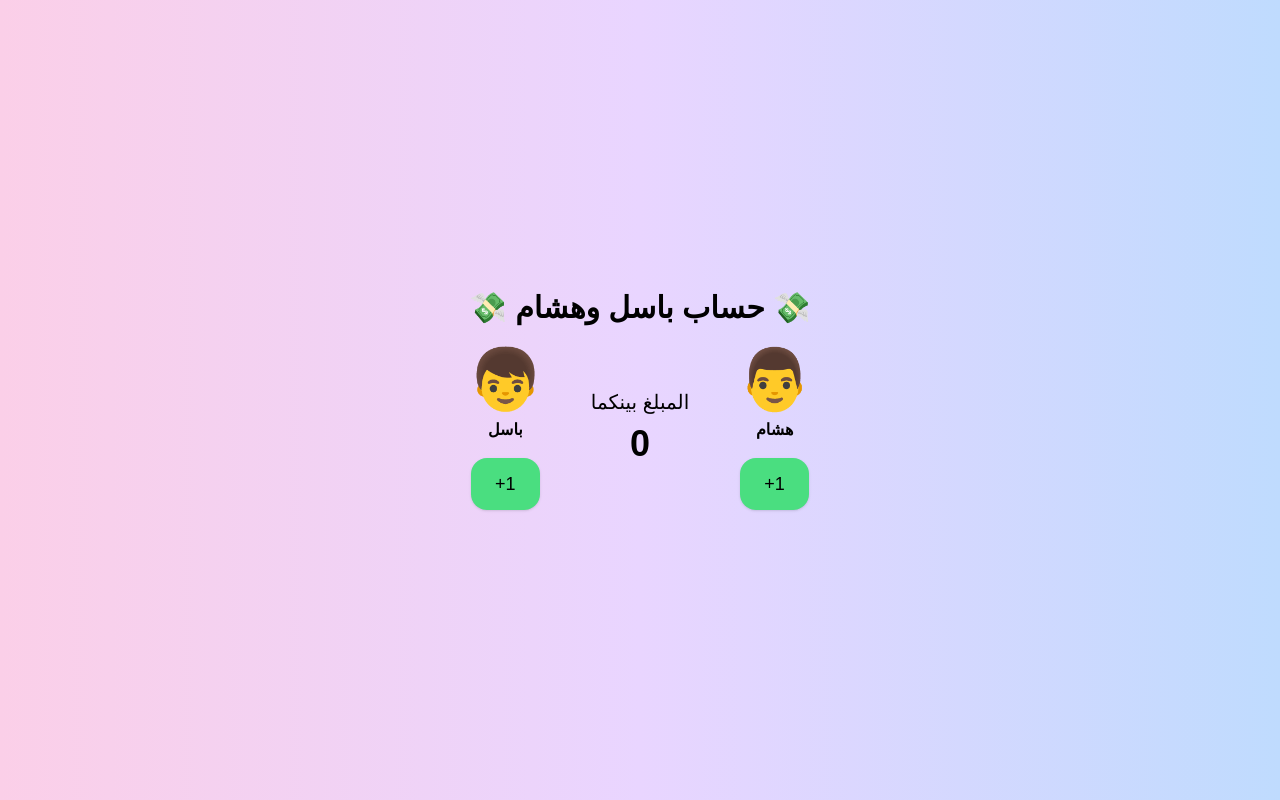
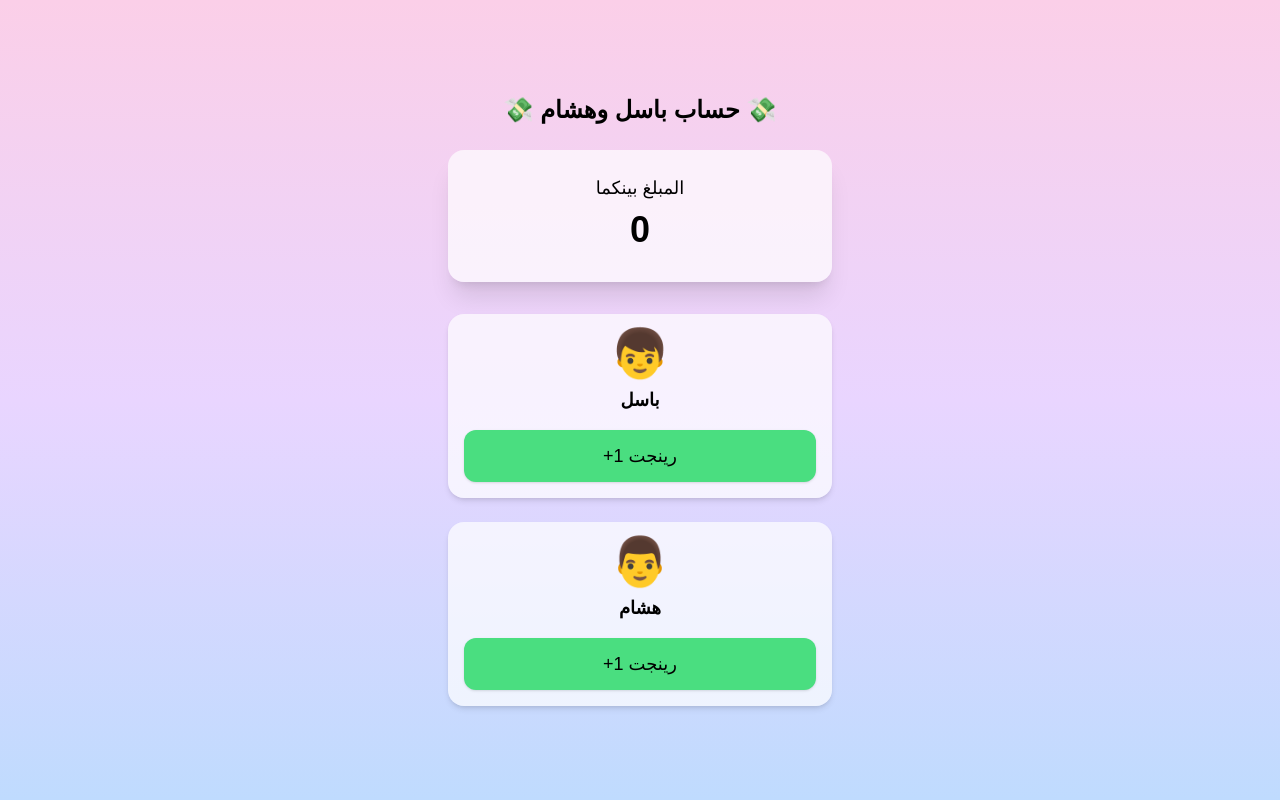
Before and after one commit to basilabdo/Money, a plain HTML site: page index.html in a window 1280 px wide. Drawn offline with nearby package versions, Linux system fonts and the light colour scheme; no server answers.

Commit message:
Update index.html

```diff
--- a/index.html
+++ b/index.html
@@ -2,37 +2,44 @@
 <html lang="ar">
 <head>
   <meta charset="UTF-8" />
+  <meta name="viewport" content="width=device-width, initial-scale=1.0">
   <title>💸 حساب باسل وهشام 💸</title>
   <script src="https://cdn.tailwindcss.com"></script>
   <style>
     body { font-family: 'Tajawal', sans-serif; }
     .fun { transition: all 0.18s ease; }
-    .fun:active { transform: scale(0.98); }
+    .fun:active { transform: scale(0.96); }
   </style>
 </head>
-<body class="bg-gradient-to-r from-pink-200 via-purple-200 to-blue-200 min-h-screen flex flex-col justify-center items-center">
-  <h1 class="text-3xl font-bold mb-6">💸 حساب باسل وهشام 💸</h1>
+<body class="bg-gradient-to-b from-pink-200 via-purple-200 to-blue-200 min-h-screen flex flex-col items-center justify-center p-4">
 
-  <div class="flex items-center gap-12">
+  <h1 class="text-2xl font-bold mb-6 text-center">💸 حساب باسل وهشام 💸</h1>
+
+  <!-- Debt Info -->
+  <div class="bg-white bg-opacity-70 rounded-2xl shadow-xl p-6 w-full max-w-sm text-center mb-8">
+    <p class="text-lg mb-2">المبلغ بينكما</p>
+    <div id="debt" class="text-4xl font-bold">0</div>
+    <p id="status" class="mt-2 text-lg"></p>
+  </div>
+
+  <!-- Buttons -->
+  <div class="flex flex-col gap-6 w-full max-w-sm">
     <!-- Basil -->
-    <div class="flex flex-col items-center">
-      <div class="text-6xl">👦</div>
-      <p class="mt-2 font-bold">باسل</p>
-      <button onclick="updateDebt('Basil', 1)" class="fun mt-4 px-6 py-3 bg-green-400 rounded-2xl shadow text-lg">+1</button>
-    </div>
-
-    <!-- Debt Info -->
-    <div class="text-center">
-      <p class="text-xl mb-2">المبلغ بينكما</p>
-      <div id="debt" class="text-4xl font-bold">0</div>
-      <p id="status" class="mt-2 text-lg"></p>
+    <div class="flex flex-col items-center bg-white bg-opacity-70 rounded-2xl shadow-md p-4">
+      <div class="text-5xl">👦</div>
+      <p class="mt-2 font-bold text-lg">باسل</p>
+      <button onclick="updateDebt('Basil', 1)" class="fun mt-4 w-full py-3 bg-green-400 text-lg rounded-xl shadow">
+        +1 رينجت
+      </button>
     </div>
 
     <!-- Hesham -->
-    <div class="flex flex-col items-center">
-      <div class="text-6xl">👨</div>
-      <p class="mt-2 font-bold">هشام</p>
-      <button onclick="updateDebt('Hesham', 1)" class="fun mt-4 px-6 py-3 bg-green-400 rounded-2xl shadow text-lg">+1</button>
+    <div class="flex flex-col items-center bg-white bg-opacity-70 rounded-2xl shadow-md p-4">
+      <div class="text-5xl">👨</div>
+      <p class="mt-2 font-bold text-lg">هشام</p>
+      <button onclick="updateDebt('Hesham', 1)" class="fun mt-4 w-full py-3 bg-green-400 text-lg rounded-xl shadow">
+        +1 رينجت
+      </button>
     </div>
   </div>
 
@@ -53,7 +60,6 @@
     const db = getFirestore(app);
     const debtRef = doc(db, "debts", "basil-hesham");
 
-    // إنشاء المستند إذا لم يكن موجود
     async function initDebt() {
       const snap = await getDoc(debtRef);
       if (!snap.exists()) {
@@ -62,7 +68,6 @@
     }
     initDebt();
 
-    // استماع للتغييرات
     onSnapshot(debtRef, (docSnap) => {
       if (docSnap.exists()) {
         const b = docSnap.data().balance ?? 0;
@@ -72,7 +77,6 @@
       }
     });
 
-    // التحديث عند الضغط على الأزرار
     async function updateDebt(person, amount) {
       const snap = await getDoc(debtRef);
       let balance = 0;
@@ -81,14 +85,11 @@
       }
       if (person === 'Basil') balance += amount;
       else balance -= amount;
-
       await setDoc(debtRef, { balance });
     }
 
-    // ربط الدالة مع الأزرار
     window.updateDebt = updateDebt;
 
-    // عرض الحالة
     function render(balance) {
       document.getElementById("debt").innerText = Math.abs(balance) + " رينجت";
       const status = document.getElementById("status");
```
